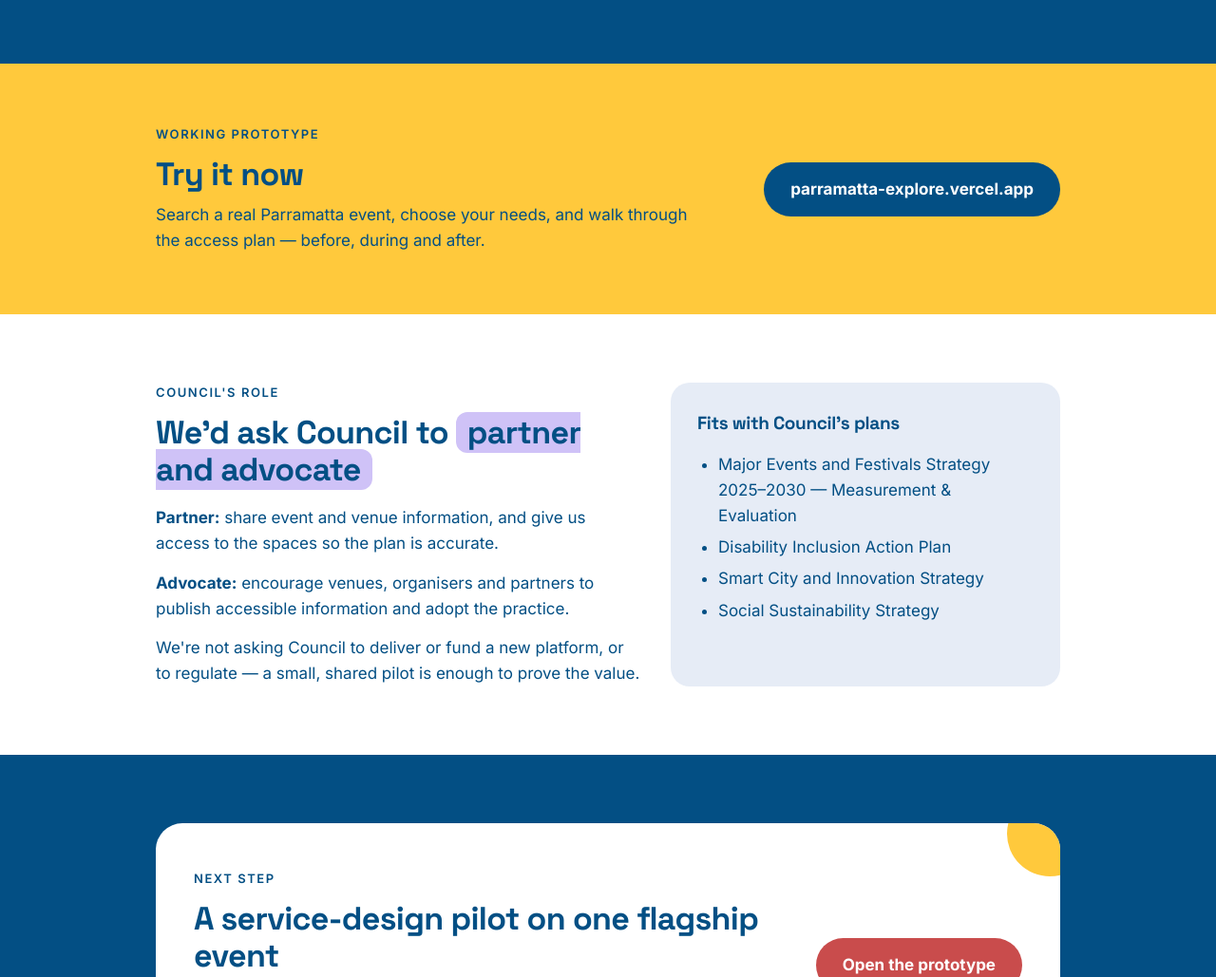
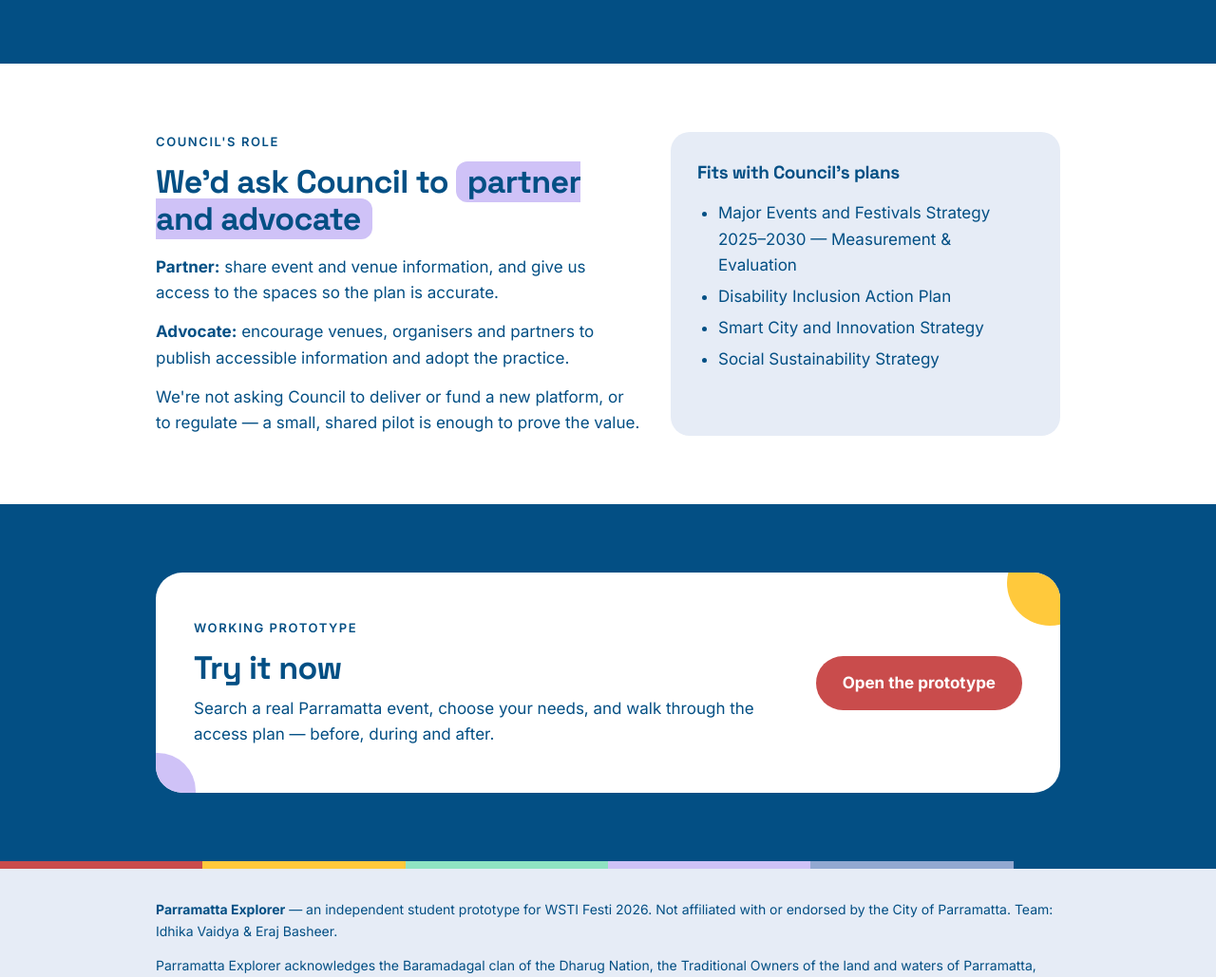
Before and after one commit to eraj-basheer/parramatta-explorer-landing-page, a plain HTML site: page index.html in a window 1280 px wide. Shown: the part 3680-4709 px from the top of the page at 95% size. Drawn offline with Linux system fonts and the light colour scheme.

Commit message:
Replace next-step text with working-prototype copy; remove yellow prototype section

```diff
--- a/index.html
+++ b/index.html
@@ -208,18 +208,6 @@
   </div>
 </section>
 
-<!-- ================= PROTOTYPE ================= -->
-<section style="background: var(--sun)">
-  <div class="wrap" style="padding: 64px 24px; display: flex; flex-wrap: wrap; align-items: center; justify-content: space-between; gap: 26px">
-    <div style="flex: 1 1 420px; min-width: 0">
-      <p class="eyebrow">Working prototype</p>
-      <h2 style="margin: 0 0 10px">Try it now</h2>
-      <p style="margin: 0; max-width: 560px">Search a real Parramatta event, choose your needs, and walk through the access plan — before, during and after.</p>
-    </div>
-    <a class="btn" href="https://parramatta-explore.vercel.app" style="background: var(--brand)">parramatta-explore.vercel.app</a>
-  </div>
-</section>
-
 <!-- ================= COUNCIL ================= -->
 <section style="background: #FFFFFF">
   <div class="wrap" style="padding: 72px 24px; display: flex; flex-wrap: wrap; gap: 32px">
@@ -242,16 +230,16 @@
   </div>
 </section>
 
-<!-- ================= NEXT STEP ================= -->
+<!-- ================= PROTOTYPE ================= -->
 <section style="background: var(--brand)">
   <div class="wrap" style="padding: 72px 24px">
     <div style="position: relative; overflow: hidden; background: #FFFFFF; color: var(--brand); border-radius: 28px; padding: 48px 40px; display: flex; flex-wrap: wrap; align-items: center; justify-content: space-between; gap: 26px">
       <div aria-hidden="true" style="position: absolute; top: -34px; right: -34px; width: 90px; height: 90px; border-radius: 50%; background: var(--sun)"></div>
       <div aria-hidden="true" style="position: absolute; bottom: -38px; left: -38px; width: 80px; height: 80px; border-radius: 50%; background: var(--lav)"></div>
       <div style="position: relative; flex: 1 1 420px; min-width: 0">
-        <p class="eyebrow">Next step</p>
-        <h2 style="margin: 0 0 10px">A service-design pilot on one flagship event</h2>
-        <p style="margin: 0; max-width: 600px">Work with Council's Events team on Parramatta Lanes: one event, one access plan, real feedback — then decide whether to scale it across the events calendar.</p>
+        <p class="eyebrow">Working prototype</p>
+        <h2 style="margin: 0 0 10px">Try it now</h2>
+        <p style="margin: 0; max-width: 600px">Search a real Parramatta event, choose your needs, and walk through the access plan — before, during and after.</p>
       </div>
       <a class="btn" href="https://parramatta-explore.vercel.app" style="position: relative">Open the prototype</a>
     </div>
```
